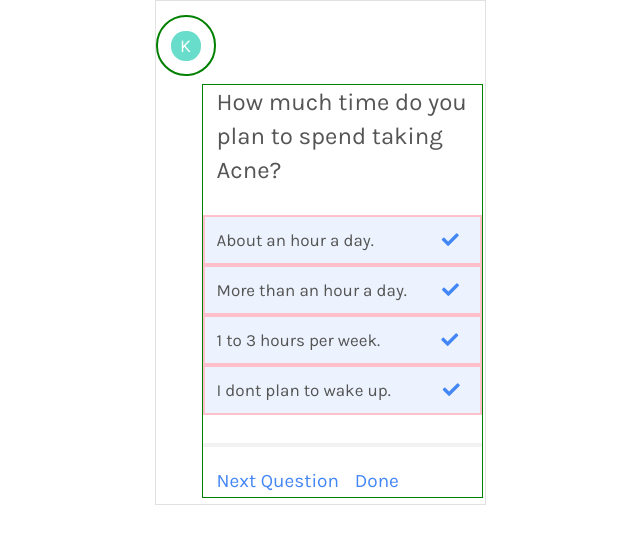
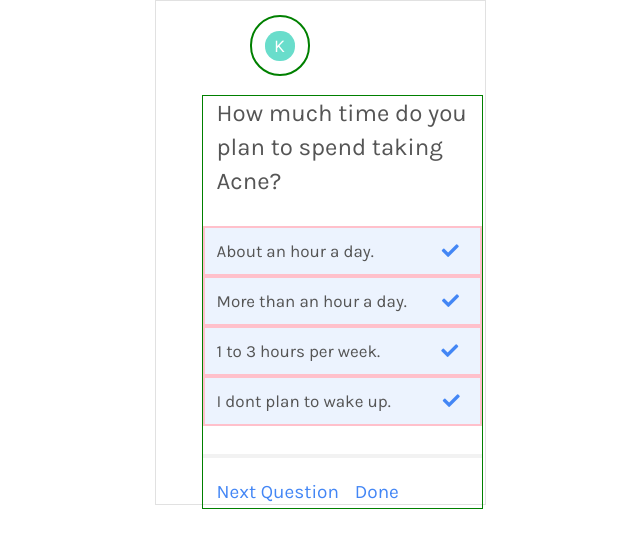
Before and after one commit to Blaijon/newapp, a PHP site: page / in a window 1280 px wide. Shown: the top 548 px of the page, without its empty margins (320-960 px from the left). Run offline with PHP 8.4, Linux system fonts and the light colour scheme; some libraries are stand-ins or nearby versions.

Commit message:
no message

```diff
--- a/client/css/index.css
+++ b/client/css/index.css
@@ -237,7 +238,9 @@
     height: 500px; }
     .rectangle9Copy2 .group13 {
       width: 60.75px;
-      height: 60.75px; }
+      height: 60.75px;
+      margin-left: 94px;
+      margin-bottom: 11px; }
       .rectangle9Copy2 .group13 .oval3 {
         top: 14px;
         left: 13px;
--- a/client/scss/index.scss
+++ b/client/scss/index.scss
@@ -125,7 +125,7 @@
                border-radius: 0;
                width: 470px;
                height: 50px;
-               background: rgba(67, 134, 245, 0.1);
+
                color: #555555;
                font-family: Karla;
                font-size: 16px;
@@ -138,6 +138,7 @@
                letter-spacing: 0px;
                cursor: pointer;
                  &:hover{
+                   background: rgba(67, 134, 245, 0.1);
                    i{
                      display:none;
                    }
@@ -253,6 +254,8 @@
         .group13 {
           width: 60.75px;
     height: 60.75px;
+    margin-left: 94px;
+    margin-bottom: 11px;
           .oval3 {
             top: 14px;
     left: 13px;
@@ -269,15 +272,17 @@
           float: right;
 border: 1px solid green;
 margin-top: -11px;
-  margin-right: 20px;
-  width: 210px;
-  height: 340px;
+margin-right: 0px;
+/* margin: -11px auto; */
+/* margin-left: -13px; */
+width: 273px;
+height: 411px;
             .survey-question{
-              width: 209px;
+              width: 258px;
 height: 98px;
 color: #555555;
 font-family: Karla;
-      font-size: 19px;
+font-size: 24px;
 font-style: normal;
 font-stretch: normal;
 font-weight: 400;
@@ -294,7 +299,7 @@
            }
            .survey-answer{
              ul{
-               margin-bottom: 32px;
+               margin-bottom: 24px;
                li{
                  border: 2px solid pink;
     padding-left: 12px;
@@ -324,7 +329,7 @@
 height: 34px;
 color: #555555;
 font-family: Karla;
-font-size: 12px;
+font-size: 15px;
 font-style: normal;
 font-stretch: normal;
 font-weight: 400;
@@ -335,26 +340,26 @@
 text-decoration: none;
                   }
                   .fa1{
-                    margin-left: 50px;
+                    margin-left: 80px;
     color: #4386F5;
-    font-size: 13px;
+    font-size: 14px;
 
                   }
                   .fa2{
-                    margin-left: 26px;
+                    margin-left: 51px;
       color: #4386F5;
-      font-size: 13px;
+      font-size: 14px;
 
                   }
                   .fa3{
-                    margin-left: 45px;
+                    margin-left: 76px;
     color: #4386F5;
-    font-size: 13px;
+    font-size: 14px;
                   }
                   .fa4{
-                    margin-left: 39px;
+                    margin-left: 67px;
     color: #4386F5;
-    font-size: 13px;
+    font-size: 14px;
                   }
                 }
              }
@@ -363,7 +368,7 @@
                 margin-bottom: 17px;
             .line4{
               border-radius: 0;
-      width: 206px;
+      width: 270px;
       height: 2px;
       border: 5px solid #f2f2f2;
       color: #555555;
```
Also changed, not shown: other parts of client/css/index.css (+22 -19 lines). Lines whose indentation alone changed are shown as unchanged.
